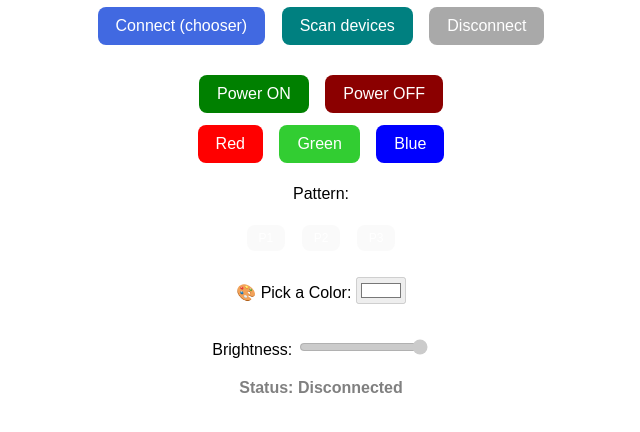
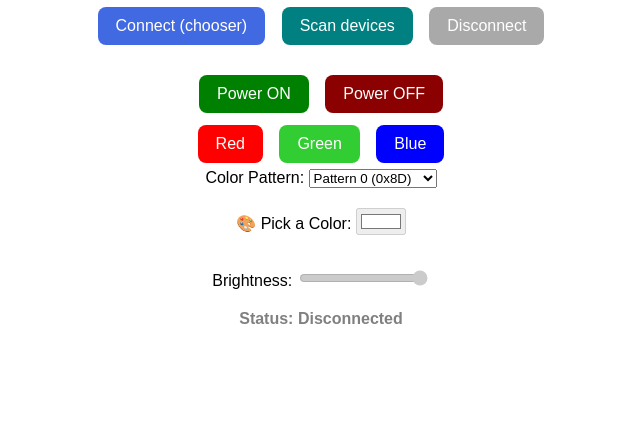
Before and after one commit to tecxick/PC-BTController-for-Duo-Strip, an Electron app: page LEDStringBTControllerElectron/index.html in a window 800 px wide. Shown: the part 108-540 px from the top of the page, without its empty margins (79-719 px from the left). Drawn offline with Linux system fonts and the light colour scheme; no server answers.

Commit message:
Added 16 Patterns. Select from (0x8D - 0x9C)

```diff
--- a/LEDStringBTControllerElectron/index.html
+++ b/LEDStringBTControllerElectron/index.html
@@ -119,11 +119,25 @@
     <button id="green" disabled>Green</button>
     <button id="blue" disabled>Blue</button>
     <br>
-    <p>Pattern:</p>
-    <button id="p1" class="btn-small" disabled>P1</button>
-    <button id="p2" class="btn-small" disabled>P2</button>
-    <button id="p3" class="btn-small" disabled>P3</button>
-    <br>
+    <label for="patternSelect">Color Pattern:</label>
+    <select id="patternSelect">
+        <option value="0">Pattern 0 (0x8D)</option>
+        <option value="1">Pattern 1 (0x8E)</option>
+        <option value="2">Pattern 2 (0x8F)</option>
+        <option value="3">Pattern 3 (0x90)</option>
+        <option value="4">Pattern 4 (0x91)</option>
+        <option value="5">Pattern 5 (0x92)</option>
+        <option value="6">Pattern 6 (0x93)</option>
+        <option value="7">Pattern 7 (0x94)</option>
+        <option value="8">Pattern 8 (0x95)</option>
+        <option value="9">Pattern 9 (0x96)</option>
+        <option value="10">Pattern 10 (0x97)</option>
+        <option value="11">Pattern 11 (0x98)</option>
+        <option value="12">Pattern 12 (0x99)</option>
+        <option value="13">Pattern 13 (0x9A)</option>
+        <option value="14">Pattern 14 (0x9B)</option>
+        <option value="15">Pattern 15 (0x9C)</option>
+    </select>
     <div style="margin-top: 20px;">
         <label for="colorPicker">🎨 Pick a Color:</label>
         <input type="color" id="colorPicker" value="#ffffff" disabled>
--- a/LEDStringBTControllerElectron/renderer.js
+++ b/LEDStringBTControllerElectron/renderer.js
@@ -16,6 +16,7 @@ const commandButtons = document.querySelectorAll(
 const deviceListEl = document.getElementById("deviceList");
 const brightnessSlider = document.getElementById("brightnessSlider");
 const colorPicker = document.getElementById("colorPicker");
+const patternSelect = document.getElementById("patternSelect");
 
 // simple map of discovered devices { id -> { id, name, lastSeen } }
 const discovered = new Map();
@@ -376,6 +377,10 @@ function updateBrightness() {
   console.log("Brightness update:", br, bg, bb);
   sendCommand([0x7e, 0x07, 0x05, 0x03, br, bg, bb, 0xef]);
 }
+// pattern selection
+function setPattern(code) {
+  sendCommand([0x7e, 0x00, 0x03, code, 0x03, 0x00, 0x00, 0x00, 0xef]);
+}
 
 // run auto-connect after script loads
 tryAutoConnect();
@@ -409,23 +414,6 @@ document.getElementById("blue").addEventListener("click", () => {
   setStaticColor(0x00, 0x00, 0xff);
 });
 
-// pattern buttons
-document.getElementById("p1").addEventListener("click", () => {
-  console.log("Pattern 1 clicked");
-  // 7e 00 03 8d 03 00 00 00 ef - Fade (Blue)
-  sendCommand([0x7e, 0x00, 0x03, 0x8d, 0x03, 0x00, 0x00, 0x00, 0xef]);
-});
-document.getElementById("p2").addEventListener("click", () => {
-  console.log("Pattern 2 clicked");
-  // 7e 00 03 8e 03 00 00 00 ef - Fade (yellow)
-  sendCommand([0x7e, 0x00, 0x03, 0x8e, 0x03, 0x00, 0x00, 0x00, 0xef]);
-});
-document.getElementById("p3").addEventListener("click", () => {
-  console.log("Pattern 3 clicked");
-  // 7e 00 03 8e 03 00 00 00 ef -
-  sendCommand([0x7e, 0x00, 0x03, 0x90, 0x03, 0x00, 0x00, 0x00, 0xef]);
-});
-
 // color picker
 colorPicker.addEventListener("input", (event) => {
   const hex = event.target.value; // e.g. "#ff00ff"
@@ -440,6 +428,16 @@ colorPicker.addEventListener("input", (event) => {
 // Brightness slider
 brightnessSlider.addEventListener("input", () => {
   updateBrightness();
+});
+
+// Pattern select dropdown
+patternSelect.addEventListener("change", (event) => {
+  const selectedIndex = parseInt(event.target.value, 10); // 0–15
+  const code = 0x8d + selectedIndex;
+  console.log(
+    `Pattern selected: index=${selectedIndex}, code=0x${code.toString(16)}`
+  );
+  setPattern(code);
 });
 
 // when you obtain the characteristic, log its properties for debugging
```
